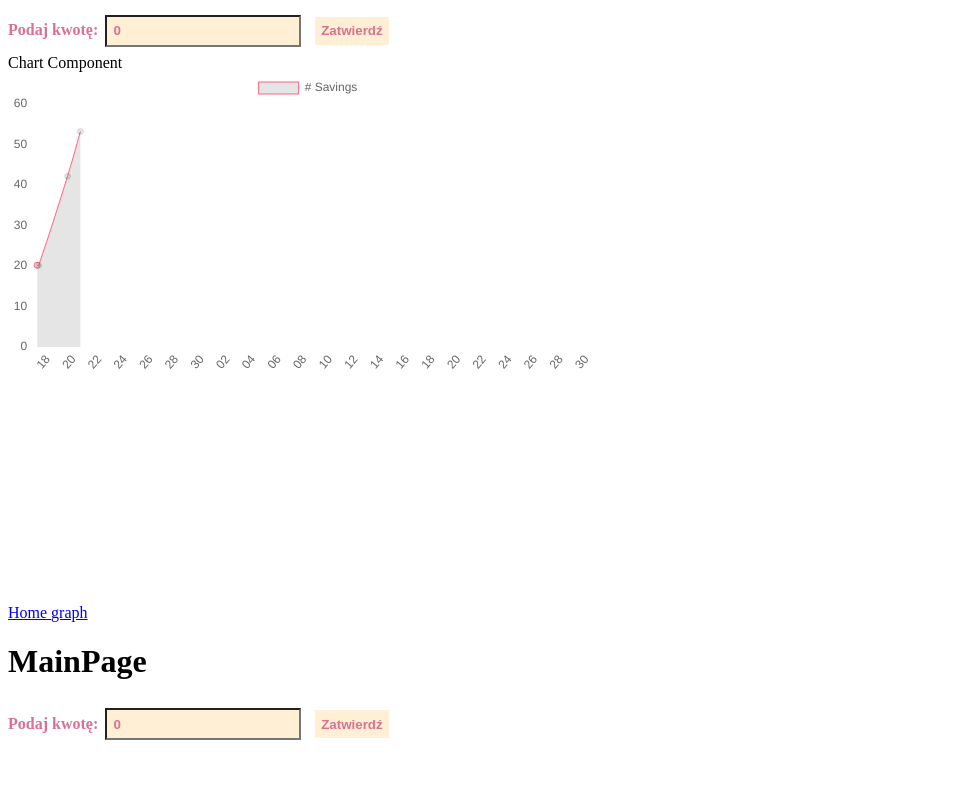
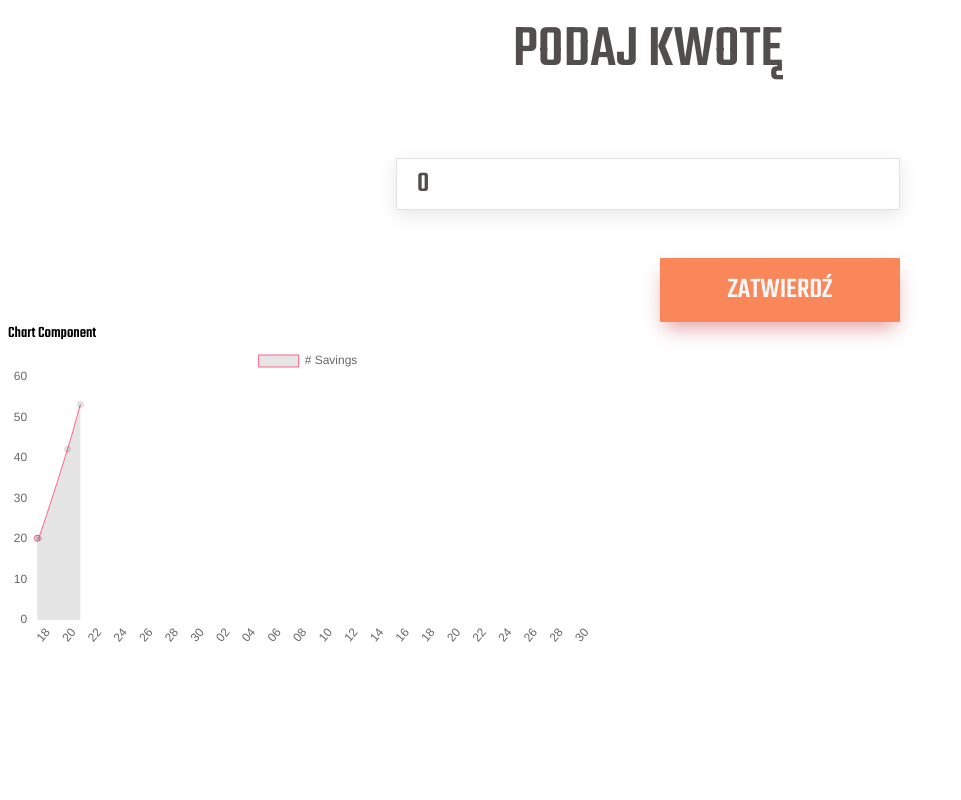
Before and after one commit to KKrzelowska/js-cashburn, a React app: page / in a window 1280 px wide. Shown: the top 800 px of the page, without its empty margins (0-961 px from the left). Built offline with nearby package versions, Linux system fonts and the light colour scheme.

Commit message:
Add index.css , packages css-loader&style-loader. Change name and styled syledBalaceForm component.

```diff
--- a/package.json
+++ b/package.json
@@ -25,11 +25,13 @@
     "@types/styled-components": "^5.1.4",
     "@types/webpack-dev-middleware": "^3.7.2",
     "babel-loader": "^8.1.0",
+    "css-loader": "^5.0.1",
     "enzyme": "^3.11.0",
     "enzyme-adapter-react-16": "^1.15.5",
     "express": "^4.17.1",
     "jest": "^26.5.2",
     "jest-localstorage-mock": "^2.4.3",
+    "style-loader": "^2.0.0",
     "ts-jest": "^26.4.1",
     "ts-loader": "^8.0.4",
     "typescript": "^4.0.3",
--- a/src/components/BalanceForm.tsx
+++ b/src/components/BalanceForm.tsx
@@ -1,6 +1,6 @@
 import React, {ChangeEventHandler, MouseEventHandler,} from "react";
 
-import {Button, Input, Label} from "../styled/styledNameForm";
+import {Button, Input, Label, PageBox, Container} from "../styled/styledBalanceForm";
 
 type Props = { callback: (value: number) => void };
 type State = { value: number };
@@ -21,17 +21,19 @@ class BalanceForm extends React.Component<Props, State> {
 
     render() {
         return (
-            <div>
+            <Container>
+            <PageBox>
                 <Label>
-                    Podaj kwotę:
+                    PODAJ KWOTĘ
                 </Label>
                 <Input
                     className="input"
                     type="number"
                     value={this.state.value}
                     onChange={this.handleChange}/>
-                <Button className="button" onClick={this.handleSubmit}>Zatwierdź</Button>
-            </div>
+                <Button className="button" onClick={this.handleSubmit}>ZATWIERDŹ</Button>
+            </PageBox>
+            </Container>
 
         );
     };
--- /dev/null
+++ b/src/styled/index.css
@@ -0,0 +1,11 @@
+@import url('https://fonts.googleapis.com/css2?family=Teko:wght@300;500;600&display=swap');
+
+html {
+    margin:0;
+    padding: 0;
+    font-family: 'Teko' , sans-serif;
+}
+body{
+    height: 100%;
+    width: 100%;
+}
--- /dev/null
+++ b/src/styled/styledBalanceForm.tsx
@@ -0,0 +1,96 @@
+import React, {Component} from 'react'
+import styled, {keyframes} from 'styled-components';
+
+
+const Container = styled.div`
+    align-items: center;
+    display: flex;
+    justify-content: center;
+    //height: 100vh;
+    //width: 100vw;
+;`
+
+const PageBox = styled.div`
+display: flex;
+flex-direction:column;
+align-items:center;
+justify-content:center;
+;`
+
+const scaled = keyframes`
+  0% {
+    transform: scale(1);
+  }
+
+  50% {
+    transform: scale(.9);
+  }
+
+  100% {
+    transform: scale(1);
+  }
+`;
+
+const Button = styled.button`
+background: linear-gradient(135deg,#fa875a 0%,#fa875a 100%);
+    box-shadow: 0 10px 20px -5px rgba(196,53,56,.5);
+    height: 4rem;
+    width:15rem;
+    color: #f8f8f8;
+    padding: 10px 30px 10px 30px;
+    font-family: 'Teko' , sans-serif;
+    font-size:1.8rem;
+    border-radius:1px;
+    border-width:0;
+    cursor: pointer;
+    &:focus{
+      animation: .75s ${scaled} cubic-bezier(0.770, 0.000, 0.175, 1.000) forwards;
+      outline: -webkit-focus-ring-color auto 0px;
+    }
+    margin-left:auto;
+    margin-top:3rem;
+  ;`
+
+const Label = styled.label`
+color: #524e4d;
+    font-family: Teko;
+    font-size: 60px;
+    font-weight: 400;
+    text-align: center;`
+
+const Input = styled.input`
+  -webkit-appearance: none;
+  border-radius: 0;
+  border: 1px solid #e0e2e5;
+  -webkit-box-shadow: 0 5px 20px 0 rgba(0,0,0,.1);
+  box-shadow: 0 5px 20px 0 rgba(0,0,0,.1);
+  color: #524e4d;
+  font-family: Teko;
+  font-size: 29px;
+  padding-left: 20px;
+  height: 3rem;
+  width: 30rem;
+  margin-top:4rem;
+  &:focus{
+    border: 1px solid #524e4d;
+    outline:none;
+  }
+`
+
+const rotate = keyframes`
+  from {
+    transform: rotate(0deg);
+  }
+
+  to {
+    transform: rotate(360deg);
+  }
+`;
+const Rotate = styled.div`
+  display: inline-block;
+  animation: ${rotate} 2s linear infinite;
+  padding: 2rem 1rem;
+  font-size: 1.2rem;
+`;
+
+export {Input, Button, Rotate, Label, PageBox, Container};
--- a/src/styled/styledNameForm.tsx
+++ /dev/null
@@ -1,40 +0,0 @@
-import React, {Component} from 'react'
-import styled, {keyframes} from 'styled-components';
-
-const Button = styled.button`
-display: inline-block;
-background: papayawhip;
-padding: 0.5em;
-margin: 0.5em;
-border: none;
-color: palevioletred;
-  font-weight: bold;`
-
-const Label = styled.label`
-color: palevioletred;
-font-weight: bold;`
-
-const Input = styled.input`
-color: palevioletred;
-font-weight: bold;
-padding: 0.5em;
-margin: 0.5em;
-background: papayawhip;
-`
-const rotate = keyframes`
-  from {
-    transform: rotate(0deg);
-  }
-
-  to {
-    transform: rotate(360deg);
-  }
-`;
-const Rotate = styled.div`
-  display: inline-block;
-  animation: ${rotate} 2s linear infinite;
-  padding: 2rem 1rem;
-  font-size: 1.2rem;
-`;
-
-export {Input, Button, Rotate, Label};
--- a/webpack.config.js
+++ b/webpack.config.js
@@ -23,6 +23,13 @@ module.exports = {
         exclude: /node_modules/,
         loader: "babel-loader",
       },
+      {
+        test: /\.(css)$/,
+        use: [
+          "style-loader",
+          "css-loader"
+        ],
+      },
     ],
   },
   plugins: [],
```
Also changed, not shown: src/App.tsx (+6 -1 lines), 1 other file (tests, documents, lock files or other folders).
